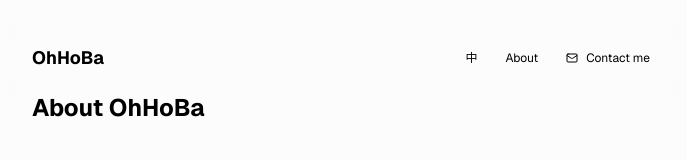
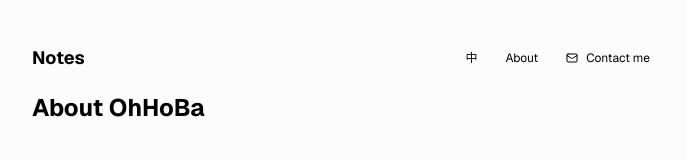
Before and after one commit to shabi/my-blog, a Next.js app: page /about in a window 1280 px wide. Shown: the top 160 px of the page, without its empty margins (296-983 px from the left). Built offline with nearby package versions, Linux system fonts and the light colour scheme.

Commit message:
Update logo.tsx

```diff
--- a/app/logo.tsx
+++ b/app/logo.tsx
@@ -27,14 +27,14 @@ export function Logo() {
           onClick={refreshHome}
           className={logoClass}
         >
-          OhHoBa
+          Notes
         </button>
       ) : (
         <Link
           href={homePath}
           className={logoClass}
         >
-          OhHoBa
+          Notes
         </Link>
       )}
     </span>
```
